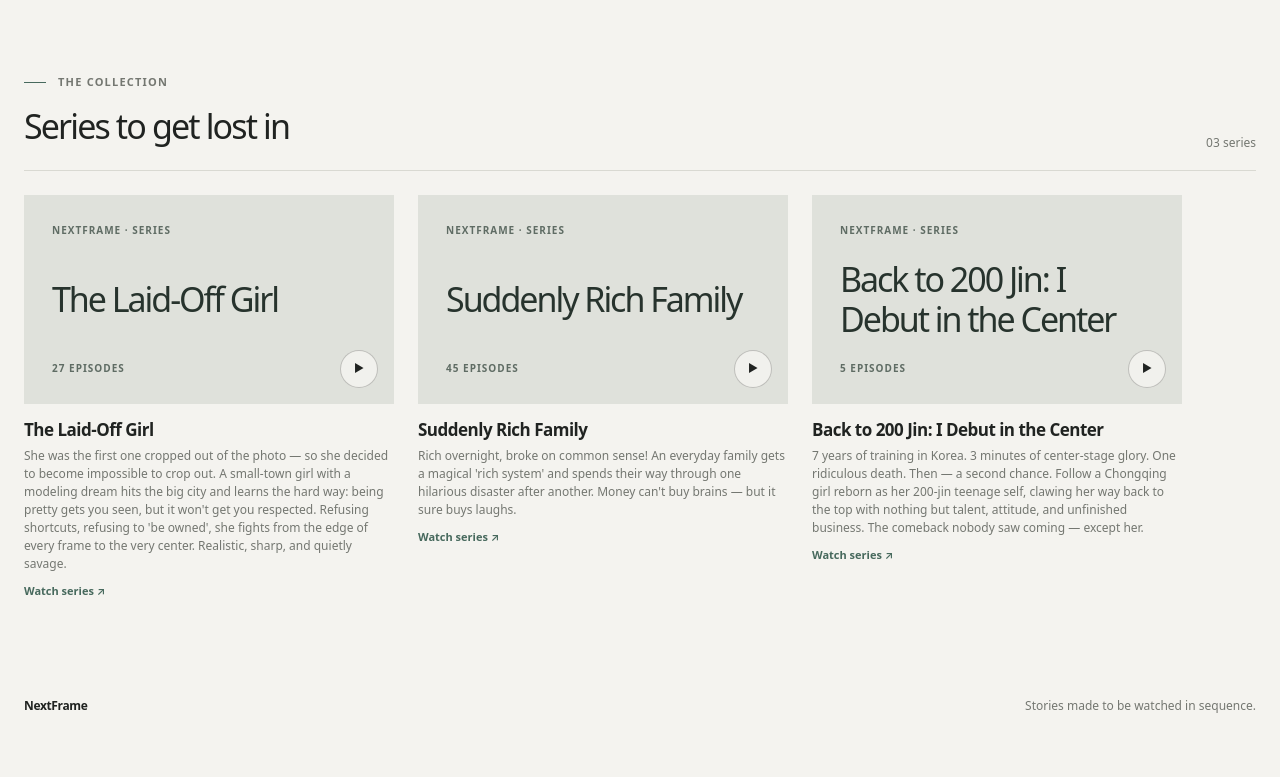
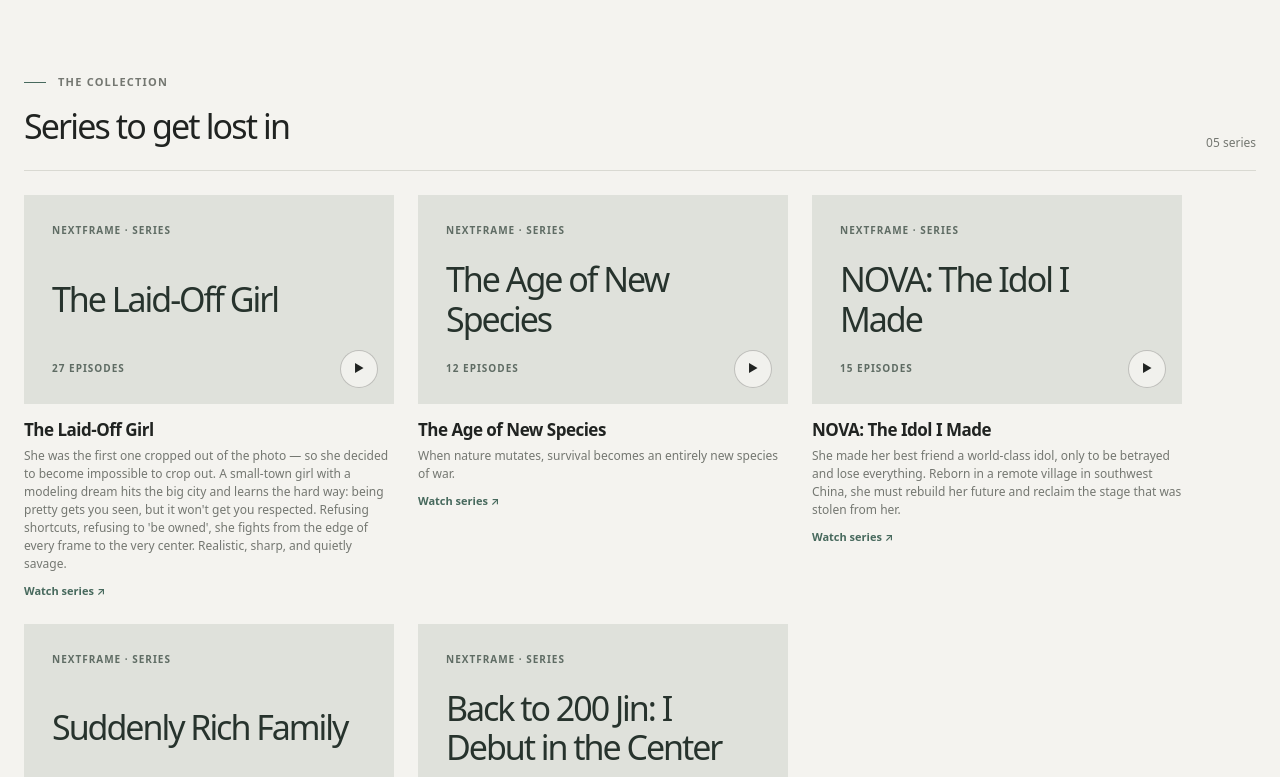
Before and after one commit to yeoyujie/NextFrame, a Next.js app: page /en in a window 1280 px wide. Shown: the part 612-1389 px from the top of the page. Before the commit the page ends 1362 px from the top, so only its background shows below. Built offline with nearby package versions, Linux system fonts and the light colour scheme.

Commit message:
feat(catalog): add Guixu and Nova series

```diff
--- a/data/series/suddenly-rich-family.ts
+++ b/data/series/bao-fu-yi-jia-ren.ts
@@ -1,7 +1,7 @@
 import type { Series } from "./types";
 
 export const SuddenlyRichFamily: Series = {
-    slug: "suddenly-rich-family",
+    slug: "bao-fu-yi-jia-ren",
     title: { en: "Suddenly Rich Family", zh: "暴富一家人" },
     description: {
       en: "Rich overnight, broke on common sense! An everyday family gets a magical 'rich system' and spends their way through one hilarious disaster after another. Money can't buy brains — but it sure buys laughs.",
--- a/data/series/the-laid-off-girl.ts
+++ b/data/series/bei-cai-diao-de-nv-hai.ts
@@ -1,7 +1,7 @@
 import type { Series } from "./types";
 
 export const TheLaidOffGirl: Series = {
-    slug: "the-laid-off-girl",
+    slug: "bei-cai-diao-de-nv-hai",
     title: { en: "The Laid-Off Girl", zh: "被裁掉的女孩" },
     description: {
       en: "She was the first one cropped out of the photo — so she decided to become impossible to crop out. A small-town girl with a modeling dream hits the big city and learns the hard way: being pretty gets you seen, but it won't get you respected. Refusing shortcuts, refusing to 'be owned', she fights from the edge of every frame to the very center. Realistic, sharp, and quietly savage.",
--- a/data/series/back-to-200-lbs-i-debut-as-center.ts
+++ b/data/series/chong-hui-200-jin-wo-c-wei-chu-dao.ts
@@ -1,7 +1,7 @@
 import type { Series } from "./types";
 
 export const BackTo200LbsIDebutAsCenter: Series = {
-  slug: "back-to-200-lbs-i-debut-as-center",
+  slug: "chong-hui-200-jin-wo-c-wei-chu-dao",
   title: { en: "Back to 200 Jin: I Debut in the Center", zh: "重回200斤我C位出道" },
   description: {
     en: "7 years of training in Korea. 3 minutes of center-stage glory. One ridiculous death. Then — a second chance. Follow a Chongqing girl reborn as her 200-jin teenage self, clawing her way back to the top with nothing but talent, attitude, and unfinished business. The comeback nobody saw coming — except her.",
--- /dev/null
+++ b/data/series/gui-xu.ts
@@ -0,0 +1,24 @@
+import type { Series } from "./types";
+
+export const Guixu: Series = {
+  slug: "gui-xu",
+  title: { en: "The Age of New Species", zh: "归墟" },
+  description: {
+    en: "When nature mutates, survival becomes an entirely new species of war.",
+    zh: "一场失踪案，撞上一只巨型蚂蚁，城市直接进入“人类不再是主场”的时代。黑雨落下，异兽上线，幸存者们只能在废墟里边逃命、边找真相——这次的末日，可能不是结束，而是地球换了玩家。",
+  },
+  episodes: [
+    { number: 1, title: "Episode 1", videoId: "7639009165398117668" },
+    { number: 2, title: "Episode 2", videoId: "7639009173249854783" },
+    { number: 3, title: "Episode 3", videoId: "7639009224806157611" },
+    { number: 4, title: "Episode 4", videoId: "7661938483283430696" },
+    { number: 5, title: "Episode 5", videoId: "7676476461108268324" },
+    { number: 6, title: "Episode 6", videoId: "7650871983990754598" },
+    { number: 7, title: "Episode 7", videoId: "7655621534433742090" },
+    { number: 8, title: "Episode 8", videoId: "7658595418254626063" },
+    { number: 9, title: "Episode 9", videoId: "7671618197879131442" },
+    { number: 10, title: "Episode 10", videoId: "7686056602666814735" },
+    { number: 11, title: "Episode 11", videoId: "7667223871350705435" },
+    { number: 12, title: "Episode 12", videoId: "7670091555214085417" },
+  ],
+};
--- /dev/null
+++ b/data/series/nova.ts
@@ -0,0 +1,27 @@
+import type { Series } from "./types";
+
+export const Nova: Series = {
+  slug: "nova",
+  title: { en: "NOVA: The Idol I Made", zh: "NOVA" },
+  description: {
+    en: "She made her best friend a world-class idol, only to be betrayed and lose everything. Reborn in a remote village in southwest China, she must rebuild her future and reclaim the stage that was stolen from her.",
+    zh: "她曾亲手把闺蜜捧成世一偶像，却被闺蜜夺走一切。重生在西南山村后，她从零开始重建人生，夺回被偷走的舞台。",
+  },
+  episodes: [
+    { number: 1, title: "Episode 1", videoId: "7674963638461095161" },
+    { number: 2, title: "Episode 2", videoId: "7676436200807195514" },
+    { number: 3, title: "Episode 3", videoId: "7677624871669051249" },
+    { number: 4, title: "Episode 4", videoId: "7678654371135265467" },
+    { number: 5, title: "Episode 5", videoId: "7679786760994610043" },
+    { number: 6, title: "Episode 6", videoId: "7680894467406276837" },
+    { number: 7, title: "Episode 7", videoId: "7682351689475697657" },
+    { number: 8, title: "Episode 8", videoId: "7683857346146331385" },
+    { number: 9, title: "Episode 9", videoId: "7685712518098039674" },
+    { number: 10, title: "Episode 10", videoId: "7687214086904145786" },
+    { number: 11, title: "Episode 11", videoId: "7688688602617254331" },
+    { number: 12, title: "Episode 12", videoId: "7689806353468563065" },
+    { number: 13, title: "Episode 13", videoId: "7690600091569416123" },
+    { number: 14, title: "Episode 14", videoId: "7692410507898473338" },
+    { number: 15, title: "Episode 15", videoId: "7694621700990184625" },
+  ],
+};
```
Also changed, not shown: data/series.ts (+7 -3 lines), 2 other files (tests, documents, lock files or other folders).
